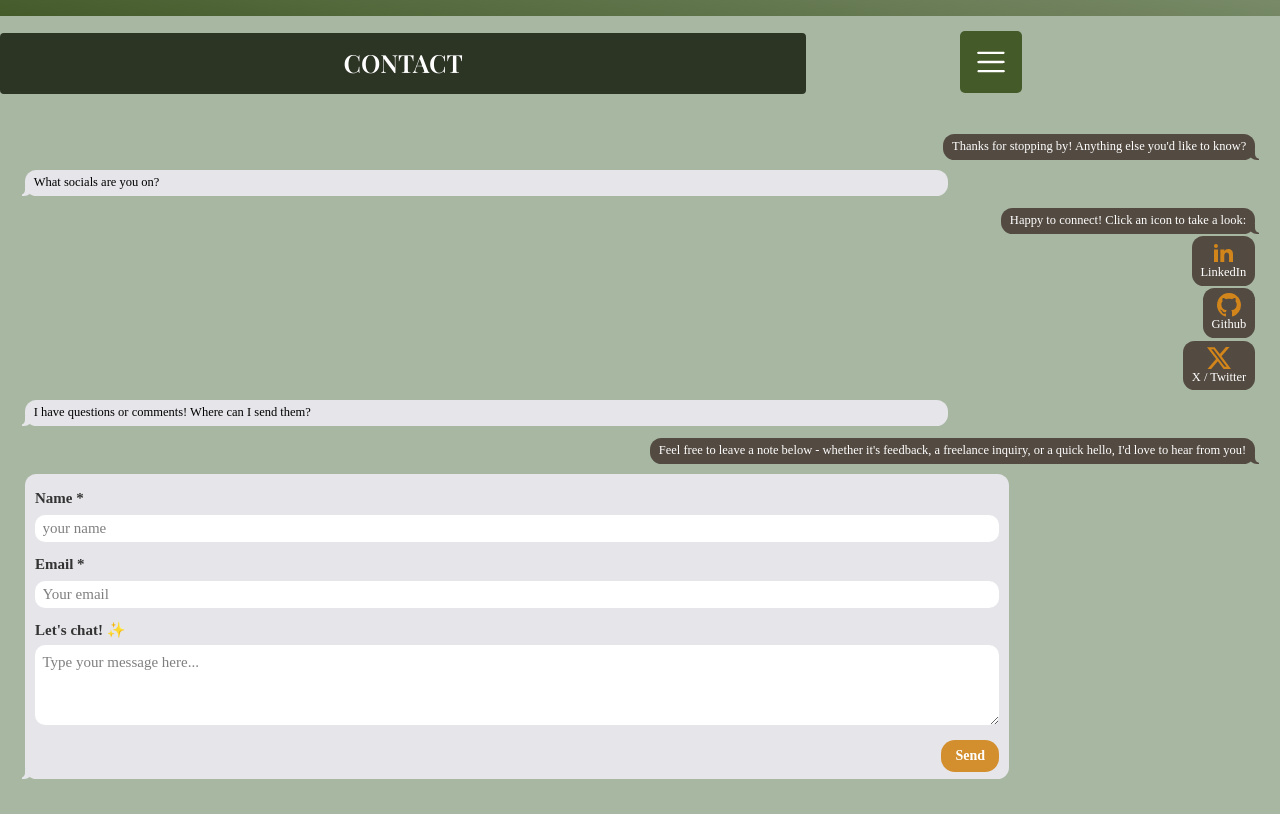
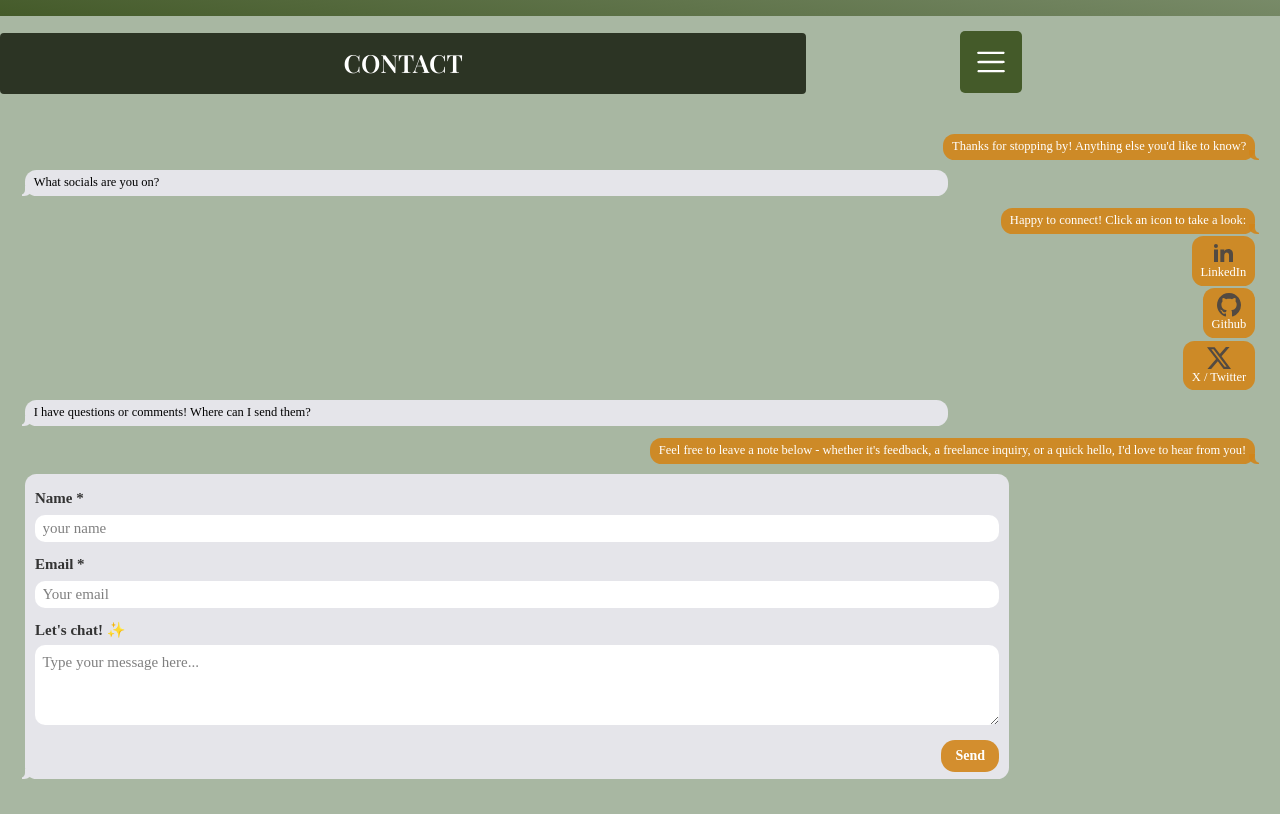
Before and after one commit to lillian-nguyen/portfolio-react, a React (Vite) app: page / in a window 1280 px wide. Shown: the part 3260-4074 px from the top of the page. Built offline with nearby package versions, Linux system fonts and the light colour scheme; a web font is replaced by a local one.

Commit message:
fix: change text bubble and icon colors

```diff
--- a/components/Contact/Contact.module.css
+++ b/components/Contact/Contact.module.css
@@ -52,15 +52,13 @@
 
 p.fromMe {
     align-self: flex-end;
-    /* background-color: rgba(210, 133, 26, 0.9); */
-    background-color: #534a41;
+    background-color: rgba(210, 133, 26, 0.9);
     color: #fff;
   }
 
   p.fromMe::before {
     border-bottom-left-radius: 0.8rem 0.7rem;
-    /* border-right: 1rem solid rgba(210, 133, 26, 0.9); */
-    border-right: 1rem solid #534a41;
+    border-right: 1rem solid rgba(210, 133, 26, 0.9);
     right: -0.35rem;
     transform: translate(0, -0.1rem);
   }
```
Also changed, not shown: components/Contact/Contact.jsx (line endings or trailing spaces).
